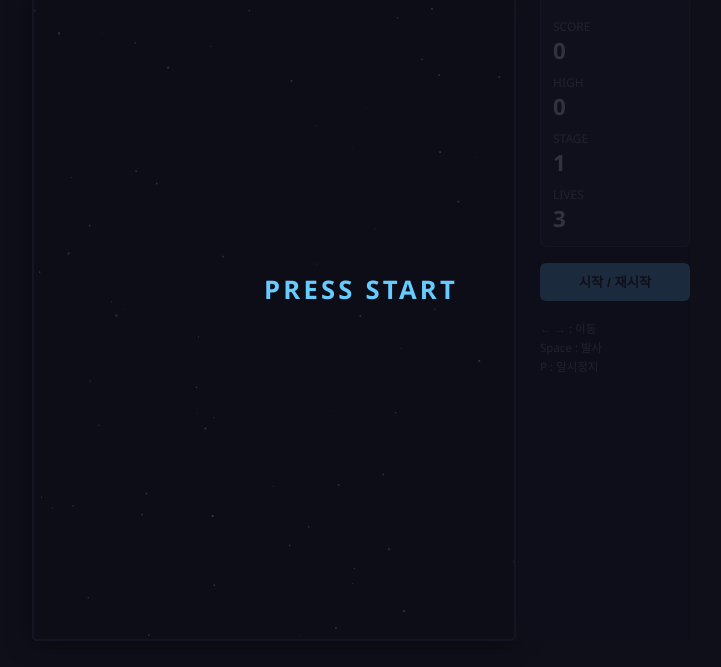
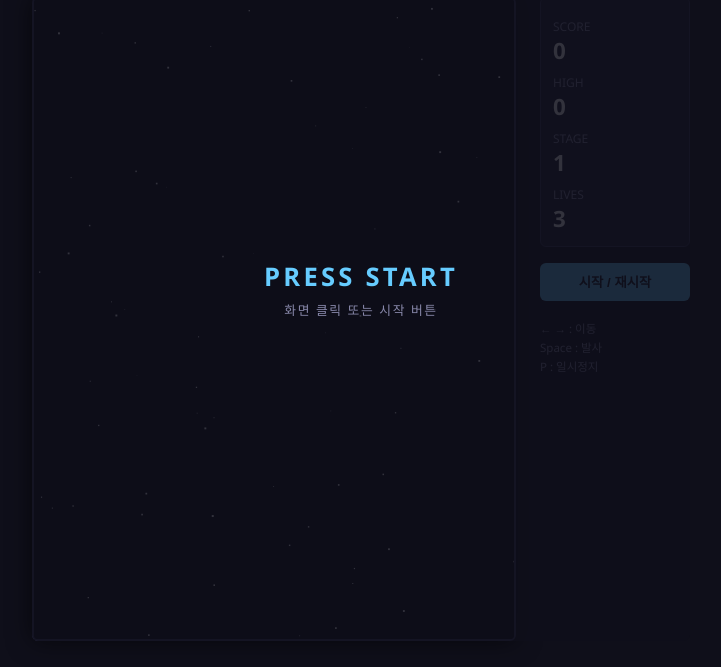
Before and after one commit to leesh3859-pixel/galaga, a plain HTML site: page index.html in a window 1280 px wide. Shown: the part 111-778 px from the top of the page, without its empty margins (279-1000 px from the left). Drawn offline with Linux system fonts and the light colour scheme.

Commit message:
Make the PRESS START overlay clickable to start/resume
Users naturally click the on-screen "PRESS START" label, but it was inert
(only the side button worked). Add a click handler on the overlay that
starts the game when idle and resumes when paused, plus a hint line and
pointer cursor so it reads as interactive.

Co-Authored-By: Claude Opus 4.8 <noreply@anthropic.com>

```diff
--- a/galaga.js
+++ b/galaga.js
@@ -344,6 +344,12 @@
 
   startBtn.addEventListener("click", startGame);
 
+  // Clicking the overlay label itself starts or resumes the game.
+  overlay.addEventListener("click", () => {
+    if (!running) startGame();
+    else if (paused) togglePause();
+  });
+
   // ---- Initial render -----------------------------------------------------
   stars = makeStars();
   enemies = [];
--- a/index.html
+++ b/index.html
@@ -32,6 +32,7 @@
     </div>
     <div id="overlay" class="overlay hidden">
       <p id="overlay-text">PRESS START</p>
+      <p class="hint">화면 클릭 또는 시작 버튼</p>
     </div>
   </div>
   <script src="galaga.js"></script>
--- a/style.css
+++ b/style.css
@@ -112,8 +112,16 @@ button#start:hover {
   font-weight: bold;
   color: #6cf;
   letter-spacing: 0.2rem;
-  /* purely a label — let clicks pass through to the start button beneath */
-  pointer-events: none;
+  cursor: pointer;
+  flex-direction: column;
+  gap: 0.4rem;
+}
+
+.overlay .hint {
+  font-size: 0.8rem;
+  font-weight: normal;
+  letter-spacing: 0.1rem;
+  color: #8888aa;
 }
 
 .overlay.hidden {
```
